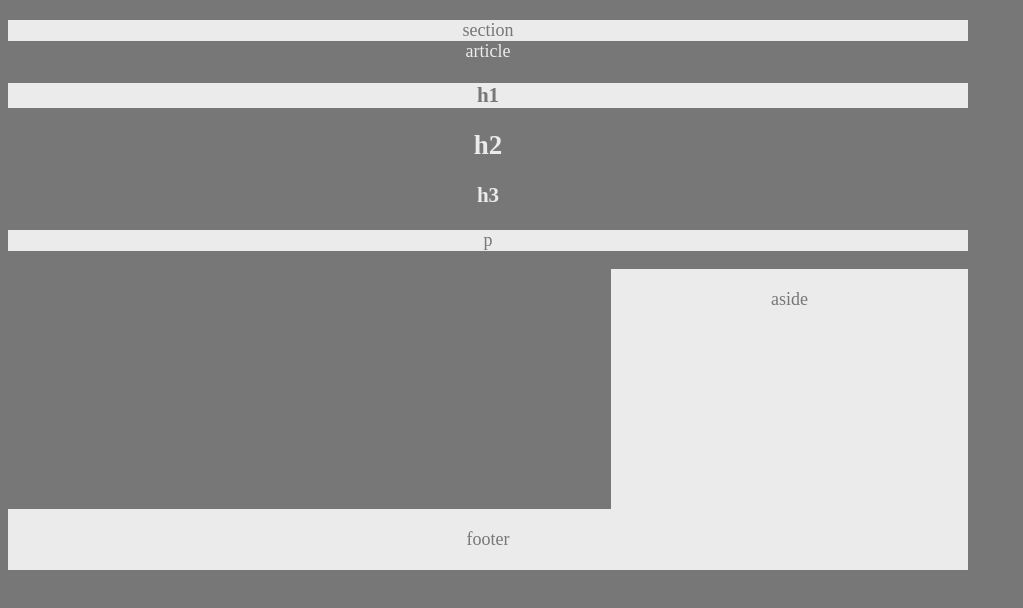
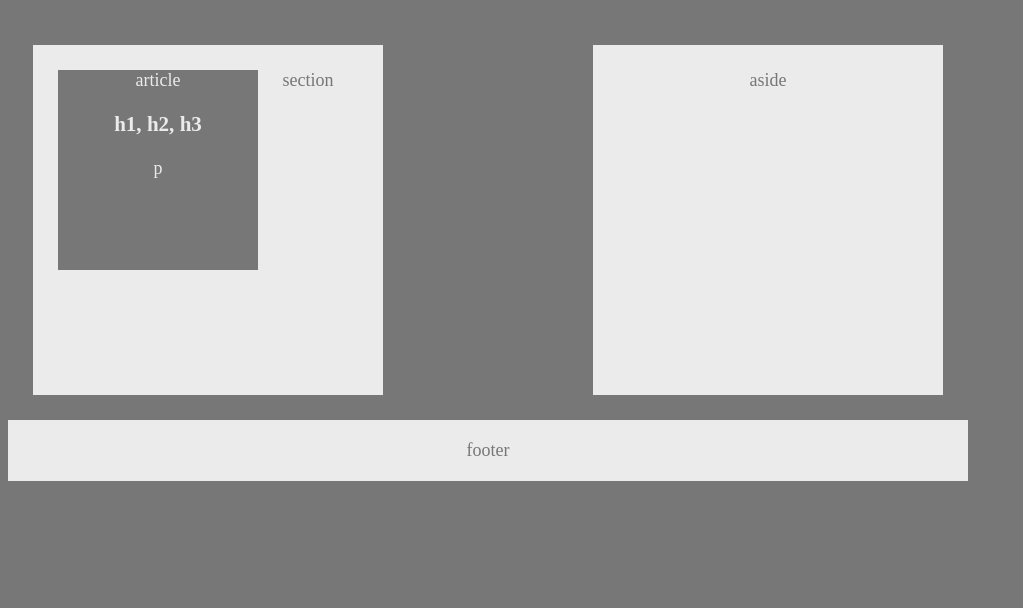
Before and after one commit to vedantm8/HW-Wireframe, a plain HTML site: page index.html in a window 1280 px wide. Shown: the part 124-732 px from the top of the page, without its empty margins (0-1023 px from the left). Drawn offline with Linux system fonts and the light colour scheme.

Commit message:
Initial Commit

```diff
--- a/index.html
+++ b/index.html
@@ -26,9 +26,7 @@
                 article
 
                 <div class = "H123">
-                    <h1>h1</h1>
-                    <h2>h2</h2>
-                    <h3>h3</h3>
+                    <h1>h1, h2, h3</h1>
                 </div>
 
                 <p>p</p>
--- a/style.css
+++ b/style.css
@@ -8,36 +8,52 @@ body{
     background-color: #777;
     width: 960px;
     font-size: 18px;
+    margin: center;
 }
 header, nav, section, aside, footer{
     background: #ebebeb;
 }
+header{
+    width: 100%;
+}
 aside{
     float: right;
-    width: 33%;
-    margin-left: 20px;
-    padding: 20px;
-    height: 200px;
-    height: 200px;
+    width: 300px;
+    height: 300px;
+    padding: 25px;
+    margin: 25px;
     background: #ebebeb;
-    border: 12px;
 
 }
+section{
+    float: left;
+    width: 300px;
+    height: 300px;
+    padding: 25px;
+    margin: 25px;
+}
 article{
+    float: left;
     color: #ebebeb;
     background: #777;
+    width: 200px;
+    height: 200px;
+    margin: 10px, 30px 10px 15px;
+
 }
-h1, p{
-    color: #777;
-    background: #ebebeb;
+p{
+    background-color: #777;
+    color: #ebebeb;
 }
-#h123{
+h123{
+    float: left;
     width: 440px;
     height: 400px;
     background-color: #ebebeb;
     margin: 10px, 30px 10px 15px;
     padding: 10px;
     color: #777;
+
 }
 footer {
 	background: #ebebeb;
```
Also changed, not shown: 1 other file.
